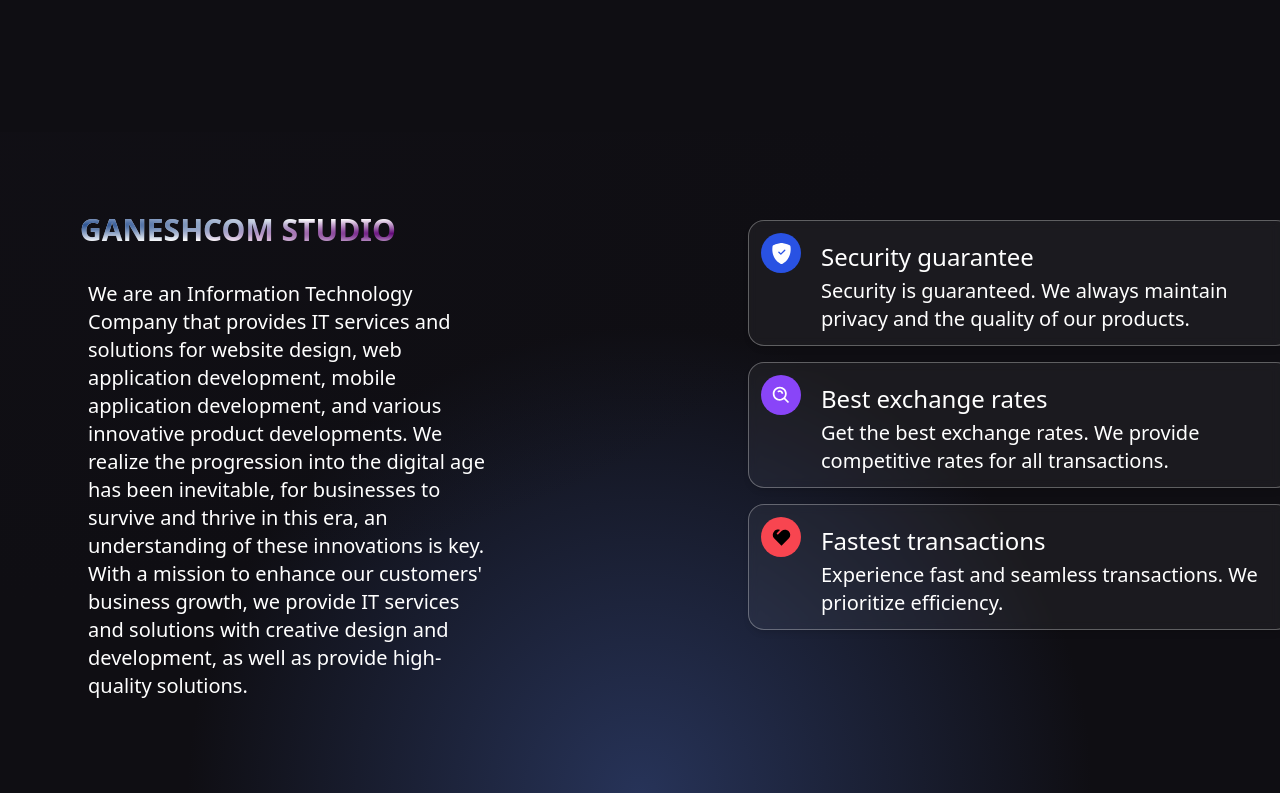
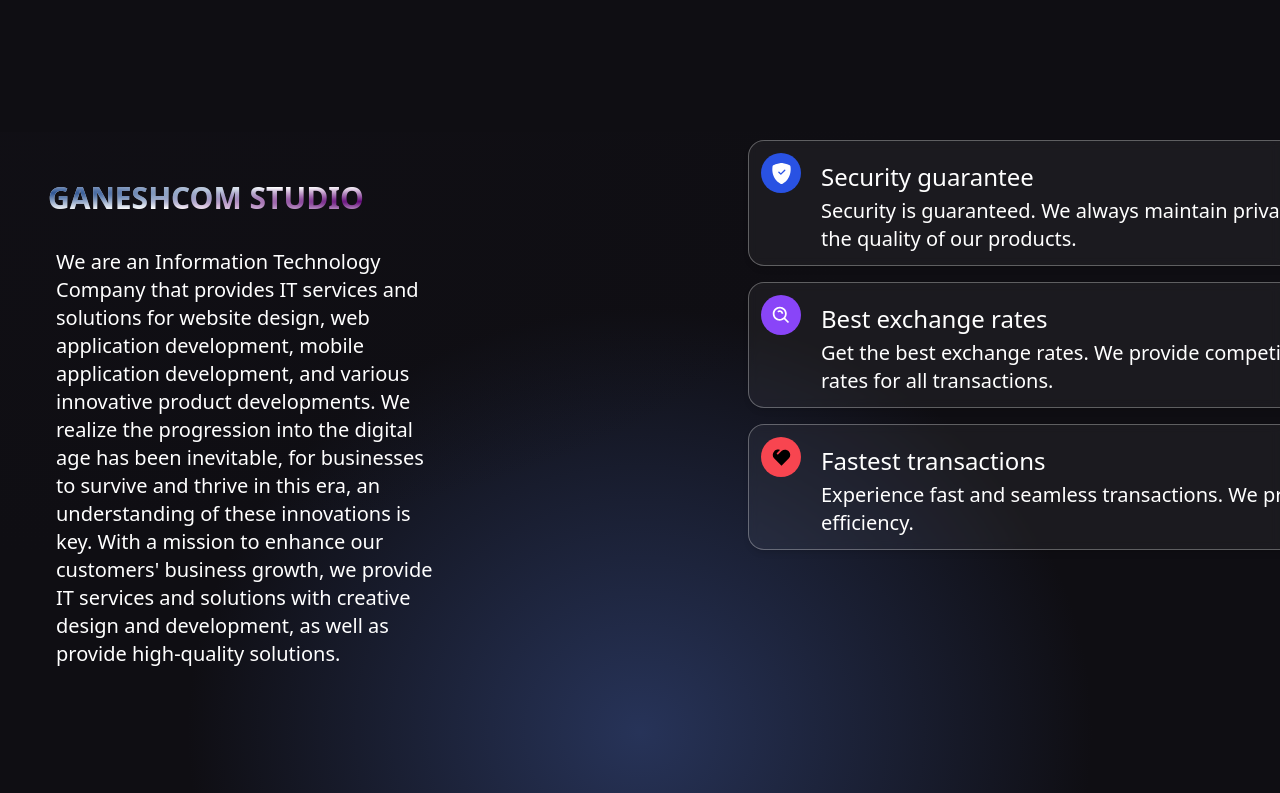
Before and after one commit to fahrezaraharjo/renew-ganeshcom, a React (Vite) app: page / in a window 1280 px wide. Shown: the part 620-1413 px from the top of the page. Built offline with nearby package versions, Linux system fonts and the light colour scheme.

Commit message:
layouuting

```diff
--- a/src/Sections/Services.jsx
+++ b/src/Sections/Services.jsx
@@ -27,6 +27,7 @@ const ServiceCard = ({ color, title, icon, subtitle }) => (
 const Services = () => {
   const leftSectionVariants = {
     hidden: { x: -500 },
+    initial: { x: 0 },
     visible: {
       x: 0,
       transition: {
@@ -52,14 +53,13 @@ const Services = () => {
   };
 
   return (
-    <div className="flex w-full justify-start gradient-bg-services overflow-hidden">
-      <div className="flex mf:flex-row flex-col md:p-20 py-12 px-4">
+    <div className="flex w-full justify-between gradient-bg-services overflow-hidden ">
+      <div className="w-1/2 flex  mf:flex-row flex-col p-12">
         <motion.div
-          className="flex-1 flex flex-col w-[350px] justify-start items-start"
+          className="flex-1 flex flex-col w-full h-full object-cover justify-start items-start"
           variants={leftSectionVariants}
           initial="hidden"
-          animate="visible"
-        >
+          animate="visible">
           <h1 className="text-3xl font-bold text-gradient mb-4">
             {serviceHome.topItems.text1}
             <br />
@@ -68,9 +68,10 @@ const Services = () => {
             {serviceHome.topItems.text2}
           </p>
         </motion.div>
-
+      </div>
+      <div className="w-1/2 flex justify-start">
         <motion.div
-          className="flex-1 flex flex-col justify-start items-start"
+          className="flex-1 flex flex-col w-full h-full object-cover justify-start items-start"
           variants={rightSectionVariants}
           initial="hidden"
           animate="visible"
```
